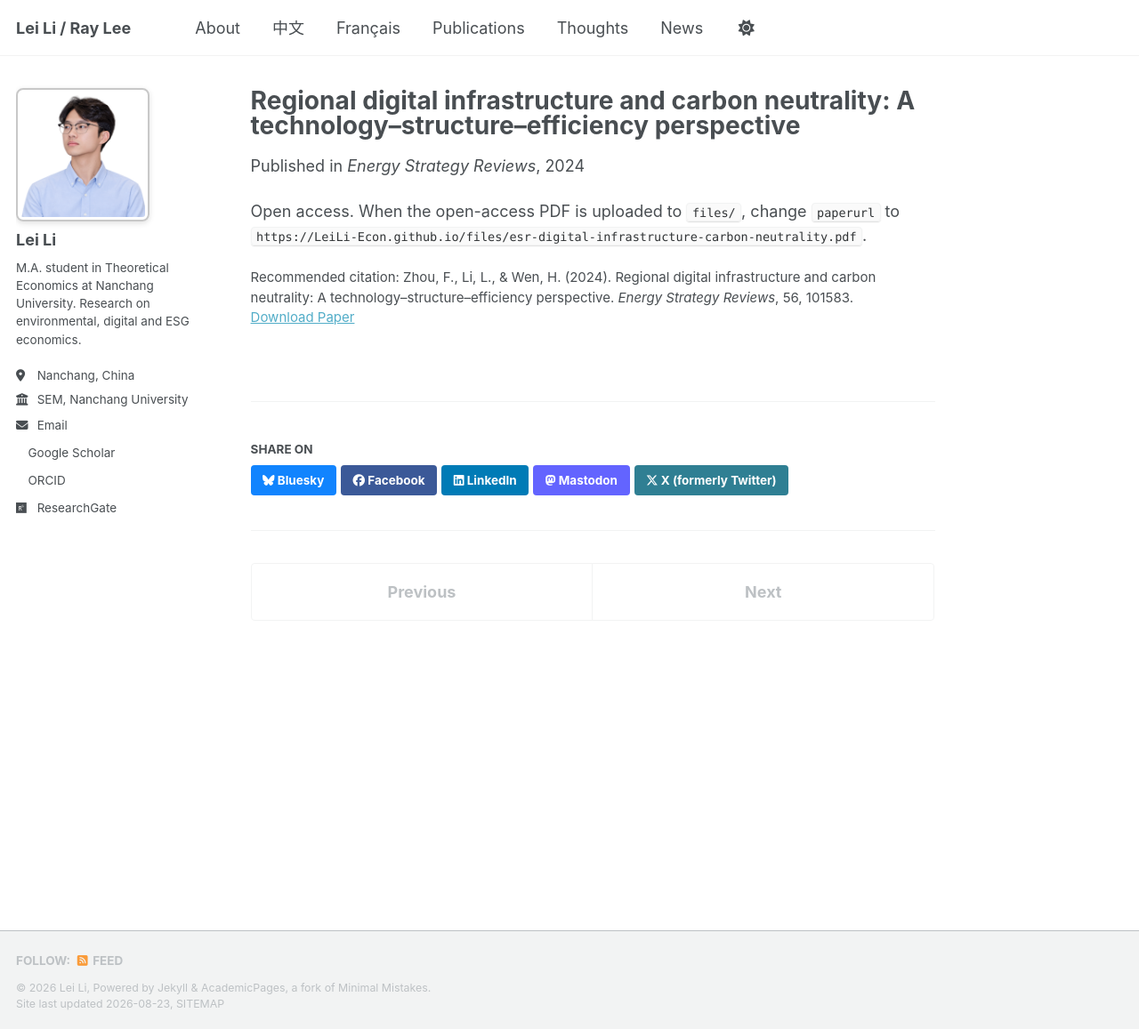
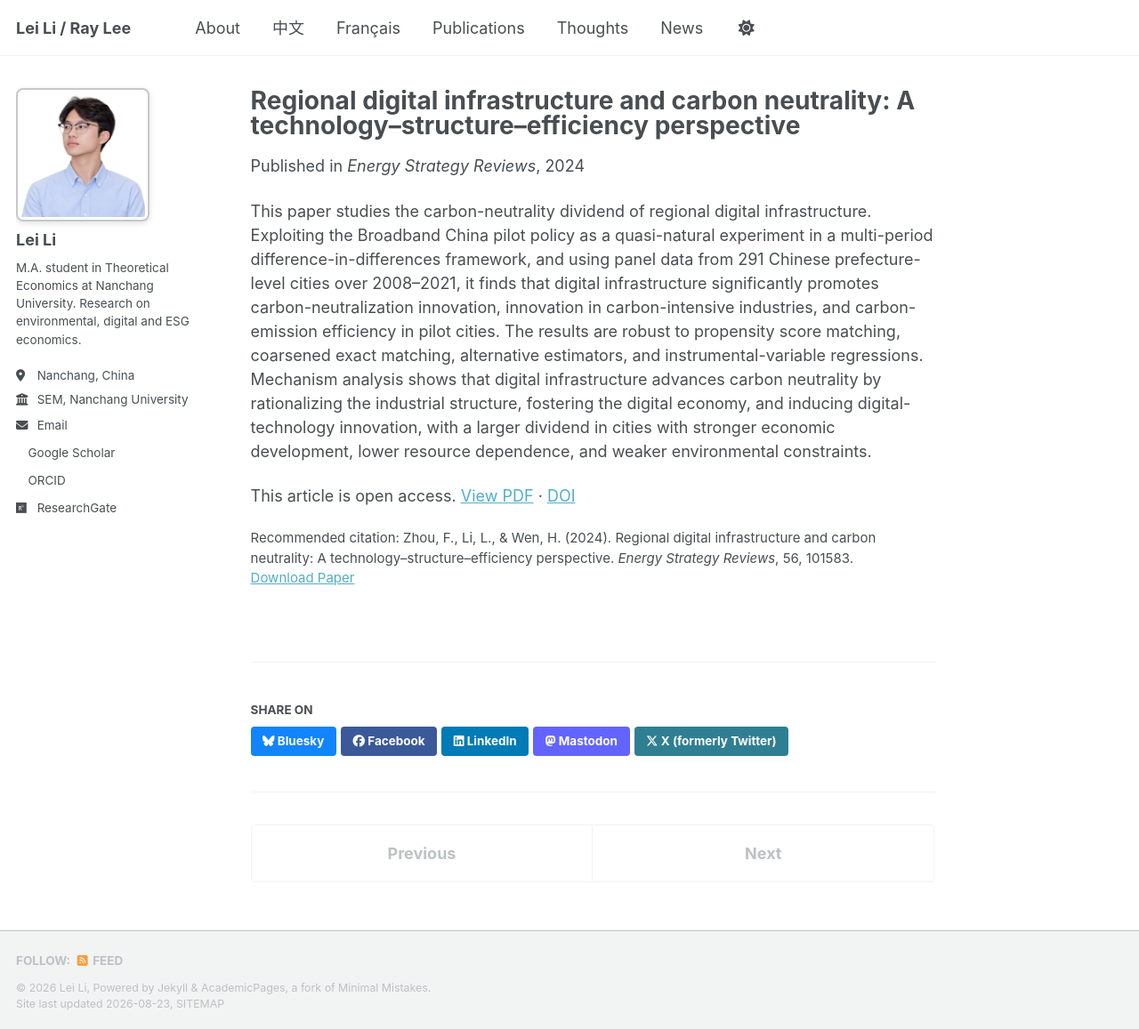
Before and after one commit to LeiLi-Econ/LeiLi-Econ.github.io, a Jekyll site: the page built from _publications/2024-esr-digital-infrastructure.md, in a window 1280 px wide and 1157 px high. Shown: the whole window at 89% size. Built offline with Jekyll 4.4.1, drawn with Linux system fonts in a browser that asks for light colours; a style sheet for code colours, icons or effects is not loaded.

Commit message:
Write ESR paper abstract and point paperurl to open-access PDF

```diff
--- a/_publications/2024-esr-digital-infrastructure.md
+++ b/_publications/2024-esr-digital-infrastructure.md
@@ -6,8 +6,10 @@ permalink: /publication/2024-esr-digital-infrastructure
 excerpt: 'Digital infrastructure and carbon neutrality from a technology–structure–efficiency perspective. Open access.'
 date: 2024-01-01
 venue: 'Energy Strategy Reviews'
-paperurl: 'https://doi.org/10.1016/j.esr.2024.101583'
+paperurl: 'https://LeiLi-Econ.github.io/files/esr-digital-infrastructure-carbon-neutrality.pdf'
 citation: 'Zhou, F., Li, L., & Wen, H. (2024). Regional digital infrastructure and carbon neutrality: A technology–structure–efficiency perspective. <i>Energy Strategy Reviews</i>, 56, 101583.'
 ---
 
-Open access. When the open-access PDF is uploaded to `files/`, change `paperurl` to `https://LeiLi-Econ.github.io/files/esr-digital-infrastructure-carbon-neutrality.pdf`.
+This paper studies the carbon-neutrality dividend of regional digital infrastructure. Exploiting the Broadband China pilot policy as a quasi-natural experiment in a multi-period difference-in-differences framework, and using panel data from 291 Chinese prefecture-level cities over 2008–2021, it finds that digital infrastructure significantly promotes carbon-neutralization innovation, innovation in carbon-intensive industries, and carbon-emission efficiency in pilot cities. The results are robust to propensity score matching, coarsened exact matching, alternative estimators, and instrumental-variable regressions. Mechanism analysis shows that digital infrastructure advances carbon neutrality by rationalizing the industrial structure, fostering the digital economy, and inducing digital-technology innovation, with a larger dividend in cities with stronger economic development, lower resource dependence, and weaker environmental constraints.
+
+This article is open access. [View PDF](https://LeiLi-Econ.github.io/files/esr-digital-infrastructure-carbon-neutrality.pdf) · [DOI](https://doi.org/10.1016/j.esr.2024.101583)
```
